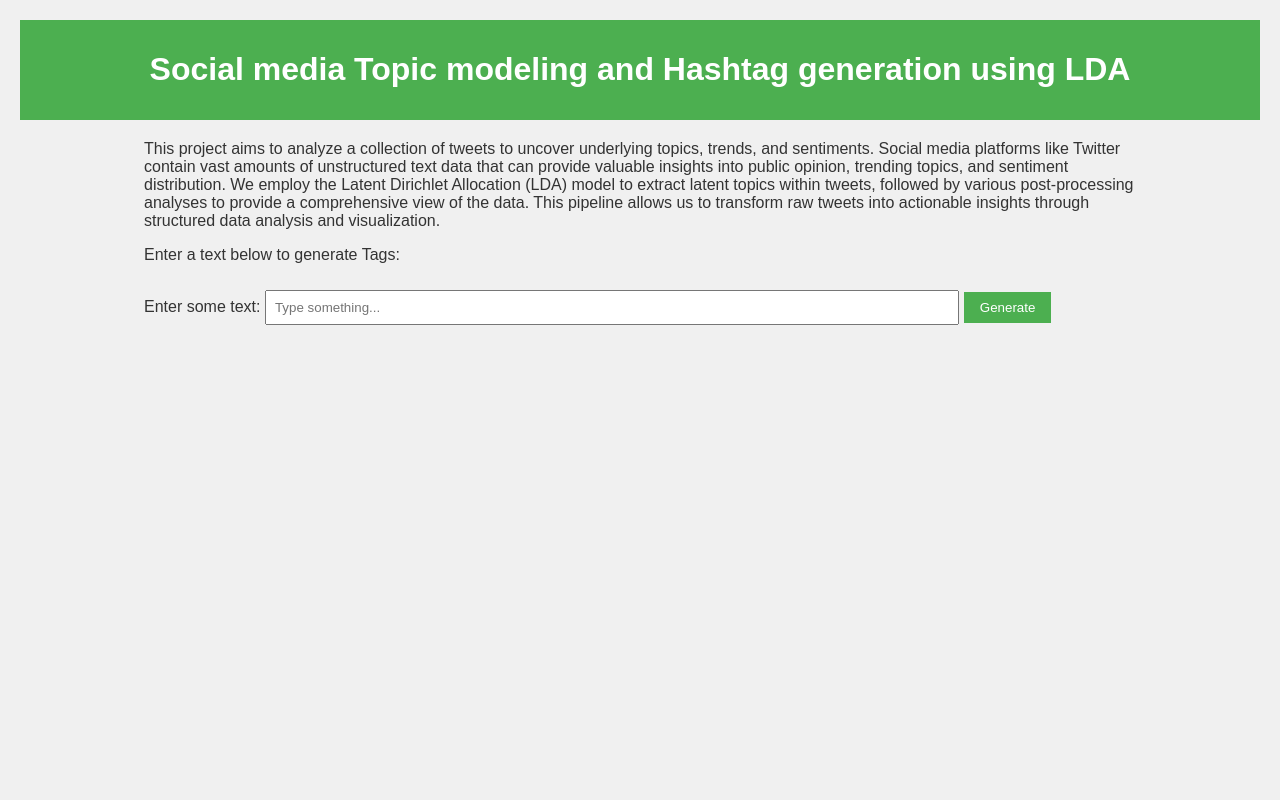
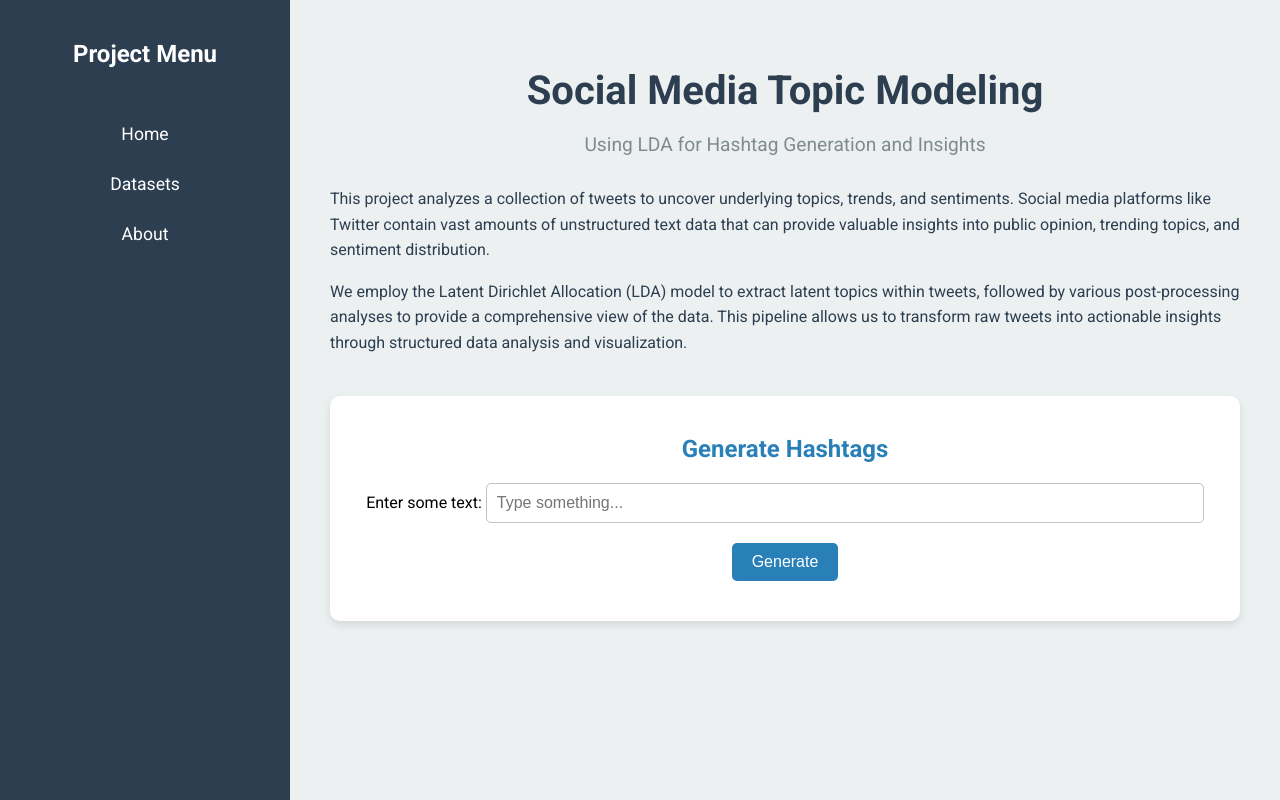
Before and after one commit to Amaan630/5100, a Flask app: page / in a window 1280 px wide. Run offline with Flask 3, Linux system fonts and the light colour scheme.

Commit message:
updated homepage

```diff
--- a/static/styles.css
+++ b/static/styles.css
@@ -1,42 +1,131 @@
+/* General Styles */
 body {
-    font-family: Arial, sans-serif;
-    background-color: #f0f0f0;
-    color: #333;
     margin: 0;
+    font-family: 'Roboto', sans-serif;
+    display: flex;
+    height: 100vh;
+    overflow: hidden;
+}
+
+/* Container Layout */
+.container {
+    display: flex;
+    width: 100%;
+}
+
+/* Sidebar */
+.sidebar {
+    width: 250px;
+    background-color: #2c3e50;
+    color: white;
+    display: flex;
+    flex-direction: column;
+    align-items: center;
     padding: 20px;
+    box-shadow: 2px 0 5px rgba(0, 0, 0, 0.1);
+}
+
+.sidebar h2 {
+    font-size: 1.5rem;
+    margin-bottom: 20px;
+    font-weight: 700;
+}
+
+.sidebar ul {
+    list-style: none;
+    padding: 0;
+    width: 100%;
+}
+
+.sidebar ul li {
+    margin: 10px 0;
+    text-align: center;
+}
+
+.sidebar ul li a {
+    text-decoration: none;
+    color: white;
+    font-size: 1.1rem;
+    padding: 10px 15px;
+    border-radius: 5px;
+    display: block;
+    transition: all 0.3s ease;
+}
+
+.sidebar ul li a:hover {
+    background-color: #34495e;
+}
+
+/* Main Content */
+.content {
+    flex: 1;
+    padding: 40px;
+    background-color: #ecf0f1;
+    overflow-y: auto;
 }
 
 header {
-    background-color: #4CAF50;
-    color: white;
-    padding: 10px 0;
+    text-align: center;
+    margin-bottom: 30px;
+}
+
+header h1 {
+    font-size: 2.5rem;
+    color: #2c3e50;
+    margin-bottom: 10px;
+}
+
+header p {
+    font-size: 1.2rem;
+    color: #7f8c8d;
+}
+
+.description {
+    margin-bottom: 40px;
+    font-size: 1rem;
+    line-height: 1.6;
+    color: #2c3e50;
+}
+
+.interaction {
+    background: white;
+    padding: 20px;
+    border-radius: 10px;
+    box-shadow: 0px 4px 8px rgba(0, 0, 0, 0.1);
     text-align: center;
 }
 
-main {
-    margin: 20px auto;
-    width: 80%;
+.interaction h2 {
+    margin-bottom: 20px;
+    color: #2980b9;
 }
 
-form {
-    margin-top: 20px;
+.interaction input {
+    width: 80%;
+    padding: 10px;
+    margin-bottom: 20px;
+    border: 1px solid #bdc3c7;
+    border-radius: 5px;
+    font-size: 1rem;
 }
 
-input[type="text"] {
-    padding: 8px;
-    width: 70%;
-    margin: 10px 0;
-    box-sizing: border-box;
+.interaction button {
+    padding: 10px 20px;
+    background-color: #2980b9;
+    color: white;
+    border: none;
+    border-radius: 5px;
+    cursor: pointer;
+    font-size: 1rem;
+    transition: background-color 0.3s ease;
 }
 
-button {
-    padding: 8px 16px;
-    background-color: #4CAF50;
-    color: white;
-    border: none;
-    cursor: pointer;
+.interaction button:hover {
+    background-color: #3498db;
 }
 
-button:hover {
-    background-color: #45a049;
+.interaction p {
+    margin-top: 20px;
+    color: #2c3e50;
+    font-weight: 600;
 }
--- a/templates/index.html
+++ b/templates/index.html
@@ -5,29 +5,58 @@
     <meta name="viewport" content="width=device-width, initial-scale=1.0">
     <title>CS5100 Final Project</title>
     <link rel="stylesheet" href="{{ url_for('static', filename='styles.css') }}">
+    <link href="https://fonts.googleapis.com/css2?family=Roboto:wght@300;400;700&display=swap" rel="stylesheet">
 </head>
 <body>
+    <div class="container">
+        <!-- Sidebar -->
+        <nav class="sidebar">
+            <h2>Project Menu</h2>
+            <ul>
+                <li><a href="{{ url_for('index') }}">Home</a></li>
+                <li><a href="{{ url_for('dataset_list') }}">Datasets</a></li>
+                <li><a href="#about">About</a></li>
+            </ul>
+        </nav>
+
+        <!-- Main Content -->
+        <main class="content">
             <header>
-        <h1>Social media Topic modeling and Hashtag generation using LDA</h1>
+                <h1>Social Media Topic Modeling</h1>
+                <p>Using LDA for Hashtag Generation and Insights</p>
             </header>
-    <main>
-        <p>This project aims to analyze a collection of tweets to uncover underlying topics,
-            trends, and sentiments. Social media platforms like Twitter contain vast amounts
-            of unstructured text data that can provide valuable insights into public opinion,
-            trending topics, and sentiment distribution. We employ the Latent Dirichlet
-            Allocation (LDA) model to extract latent topics within tweets, followed by various
-            post-processing analyses to provide a comprehensive view of the data. This pipeline
-            allows us to transform raw tweets into actionable insights through structured data
-            analysis and visualization.</p>
-        <p>Enter a text below to generate Tags:</p>
+
+            <section class="description">
+                <p>
+                    This project analyzes a collection of tweets to uncover underlying topics,
+                    trends, and sentiments. Social media platforms like Twitter contain vast
+                    amounts of unstructured text data that can provide valuable insights into
+                    public opinion, trending topics, and sentiment distribution.
+                </p>
+                <p>
+                    We employ the Latent Dirichlet Allocation (LDA) model to extract latent topics
+                    within tweets, followed by various post-processing analyses to provide a
+                    comprehensive view of the data. This pipeline allows us to transform raw
+                    tweets into actionable insights through structured data analysis and visualization.
+                </p>
+            </section>
+
+            <section class="interaction">
+                <h2>Generate Hashtags</h2>
                 <label for="userInput">Enter some text:</label>
                 <input type="text" id="userInput" name="userInput" placeholder="Type something...">
-        <button type="button" id="generateButton">Generate</button>
+                <button id="generateButton">Generate</button>
                 <p id="output"></p>
+            </section>
         </main>
+    </div>
+
     <script>
-        document.getElementById("generateButton").onclick = function() {
-            document.getElementById("output").innerText = "Generate button clicked, but no action taken.";
+        document.getElementById("generateButton").onclick = function () {
+            const inputText = document.getElementById("userInput").value;
+            document.getElementById("output").innerText = inputText
+                ? `Generated tags for: ${inputText}`
+                : "Please enter some text!";
         };
     </script>
 </body>
```
Lines whose indentation alone changed are shown as unchanged.
